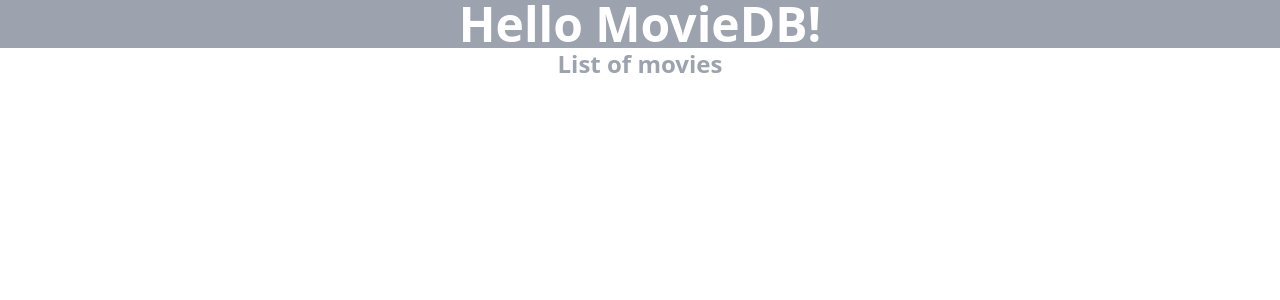
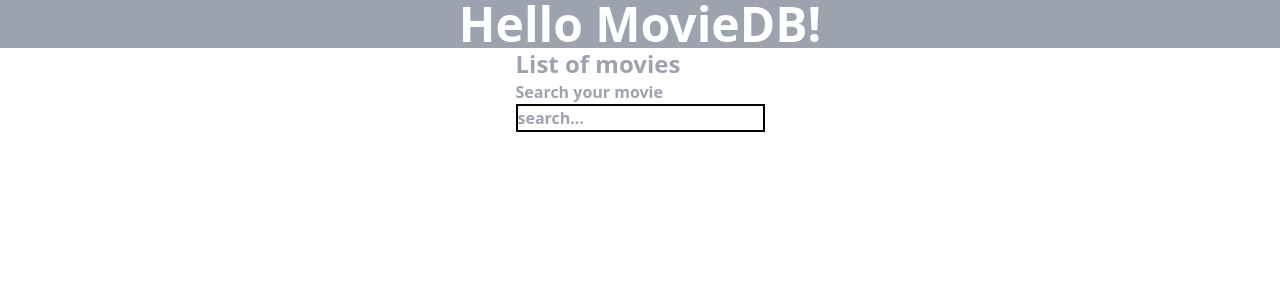
Before and after one commit to bgzoltan/moviedb, a React (Create React App) app: page / in a window 1280 px wide. Shown: the top 300 px of the page. Built offline with nearby package versions, Linux system fonts and the light colour scheme; no server answers.

Commit message:
Search component has added

```diff
--- a/src/App.tsx
+++ b/src/App.tsx
@@ -5,6 +5,7 @@ import MoviesList from "./components/MoviesList";
 
 function App() {
   const queryClient = new QueryClient();
+
   return (
     <QueryClientProvider client={queryClient}>
       <div className="flex flex-col items-center font-bold h-screen box-border p-0 m-0">
--- a/src/components/MoviesList.tsx
+++ b/src/components/MoviesList.tsx
@@ -1,6 +1,7 @@
 import { useQuery } from "@tanstack/react-query";
 import axios from "axios";
 import { useState } from "react";
+import Search from "./Search";
 
 const MoviesList = () => {
   const APIKey: string = "8d80f214b2fe7130c06b25fe5c695d25";
@@ -30,6 +31,11 @@ const MoviesList = () => {
   return (
     <div>
       <h2 className="text-2xl text-gray-400">List of movies</h2>
+      <Search
+        searchInput={searchInput}
+        setSearchInput={setSearchInput}
+        setPage={setPage}
+      />
     </div>
   );
 };
--- /dev/null
+++ b/src/components/Search.tsx
@@ -0,0 +1,28 @@
+import React from "react";
+
+export interface ISearch {
+  searchInput: string;
+  setSearchInput: React.Dispatch<React.SetStateAction<string>>;
+  setPage: React.Dispatch<React.SetStateAction<number>>;
+}
+
+const Search = ({ searchInput, setSearchInput, setPage }: ISearch) => {
+  const handleChange = (searchItem: string) => {
+    setSearchInput(searchItem);
+    setPage(1);
+  };
+
+  return (
+    <div>
+      <h2 className="text-gray-400">Search your movie</h2>
+      <input
+        className="border-black border-solid border-2"
+        value={searchInput}
+        placeholder="search..."
+        onChange={(e) => handleChange(e.target.value)}
+      />
+    </div>
+  );
+};
+
+export default Search;
```
